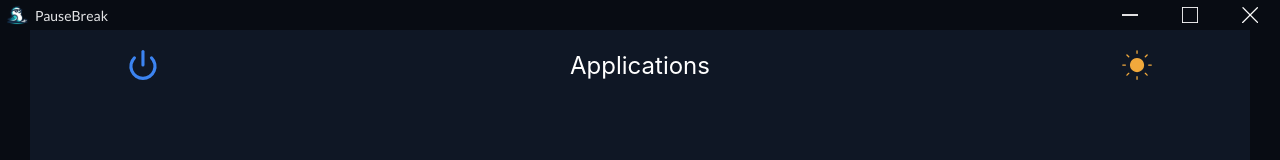
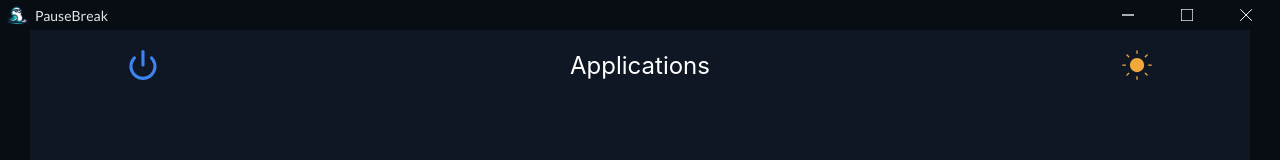
Before and after one commit to Firebro51/PauseBreak, a React (Create React App) app: page / in a window 1280 px wide. Shown: the top 160 px of the page. Built offline with nearby package versions, Linux system fonts and the light colour scheme.

Commit message:
Updated Styling of icons

```diff
--- a/src/styles/WindowController.css
+++ b/src/styles/WindowController.css
@@ -23,6 +23,7 @@
   .window-controls {
     display: flex;
     align-items: center;
+    margin-right: 5px;
   }
 
   .window-controls img {
@@ -32,7 +33,7 @@
     height: 16px; /* Adjusted the size to be visible */
     z-index: 1002;
     align-items: center;
-    margin: 7px;
+    margin: 8.5px;
   }
 
   .window-button {
@@ -51,8 +52,8 @@
 
   .window-button img {
     cursor: pointer;
-    width: 16px; /* Adjusted the size to be visible */
-    height: 16px; /* Adjusted the size to be visible */
+    width: 12px; /* Adjusted the size to be visible */
+    height: 12px; /* Adjusted the size to be visible */
   }
 
   .window-controller-left {
```
